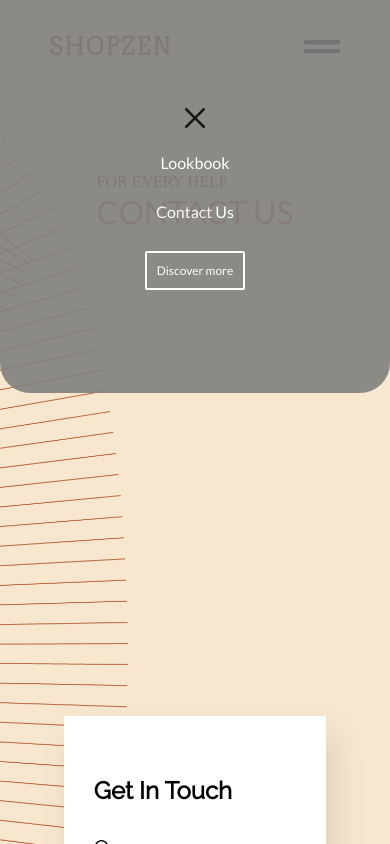
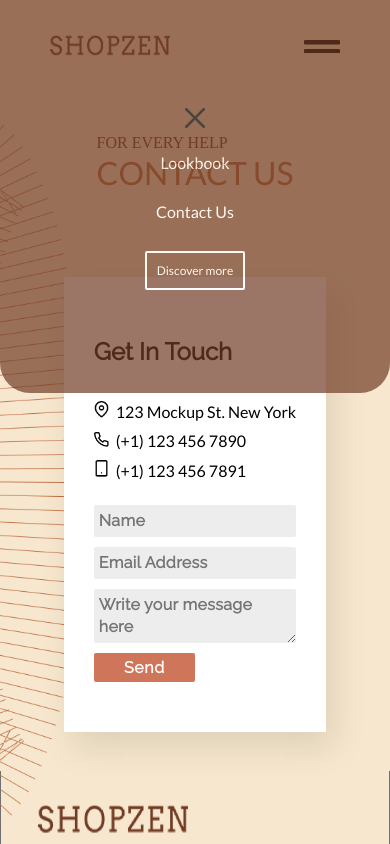
Before and after one commit to mihawkeyes/shopzen, a Next.js app: page /contactus in a window 390 px wide. Both pictures are taken after a click on the element 322 px from the left and 46 px from the top of the page. Shown: the top 844 px of the page. Built offline with nearby package versions, Linux system fonts and the light colour scheme.

Commit message:
chore: made adjustment as instructed  by aditi

```diff
--- a/src/components/Header/Header.js
+++ b/src/components/Header/Header.js
@@ -4,12 +4,9 @@ import Image from "next/image";
 import Link from "next/link";
 import { useRef, useState } from "react";
 
-const Header = () => {
+const Header = ({ lookbook }) => {
   const navbar = useRef();
   const [isNavbarOpen, setIsNavbarOpen] = useState(false);
-  const onLostFocus = () => {
-    console.log(navbar);
-  };
   return (
     <>
       <nav className={styles.navbar}>
@@ -25,7 +22,12 @@ const Header = () => {
           <div>
             <Link href="/lookbook">Lookbook</Link>
           </div>
-          <button className={styles["discover-more-button"]}>
+          <button
+            className={styles["discover-more-button"]}
+            onClick={() => {
+              lookbook?.current?.scrollIntoView({ behavior: "smooth" });
+            }}
+          >
             Discover more
           </button>
         </div>
@@ -88,7 +90,12 @@ const Header = () => {
               <div>
                 <Link href="/contactus">Contact Us</Link>
               </div>
-              <button className={styles["discover-more-button"]}>
+              <button
+                className={styles["discover-more-button"]}
+                onClick={() => {
+                  lookbook?.current?.scrollIntoView({ behavior: "smooth" });
+                }}
+              >
                 Discover more
               </button>
             </div>
--- a/src/components/Header/Header.module.scss
+++ b/src/components/Header/Header.module.scss
@@ -123,8 +123,8 @@
     left: 0;
     .backdrop {
       color: white;
-      background-color: gray;
-      opacity: 0.9;
+      background-color: #713C25;
+      opacity: 0.7;
       width: 100%;
       height: 30%;
       padding: 70px 0;
--- a/src/styles/Home.module.scss
+++ b/src/styles/Home.module.scss
@@ -531,11 +531,15 @@
       }
     }
      .quote {
+      gap: 10px;
       .quote-text {
         font-size: 1rem;
       }
       .author{
         font-size: 0.7rem;
+      }
+      .quote-symbol{
+        font-size: 3rem;
       }
     }
     .lookbook {
--- a/src/styles/contactus.module.scss
+++ b/src/styles/contactus.module.scss
@@ -154,10 +154,12 @@
 @media screen and (max-width: 700px) {
     .pattern {
     img {
-      height: 1200px;
+      height: 750px;
     }
   }
   .contactus {
+    height: 600px;
+    padding-block: 10%;
     .contactus-title {
       .contactus-title-head {
         font-size: 1rem;
@@ -200,7 +202,7 @@
 @media screen and (max-width: 400px) {
     .pattern {
     img {
-      height: 1100px;
+      // height: 700px;
     }
   }
   .contactus {
```
Also changed, not shown: src/pages/index.js (+5 -4 lines).
